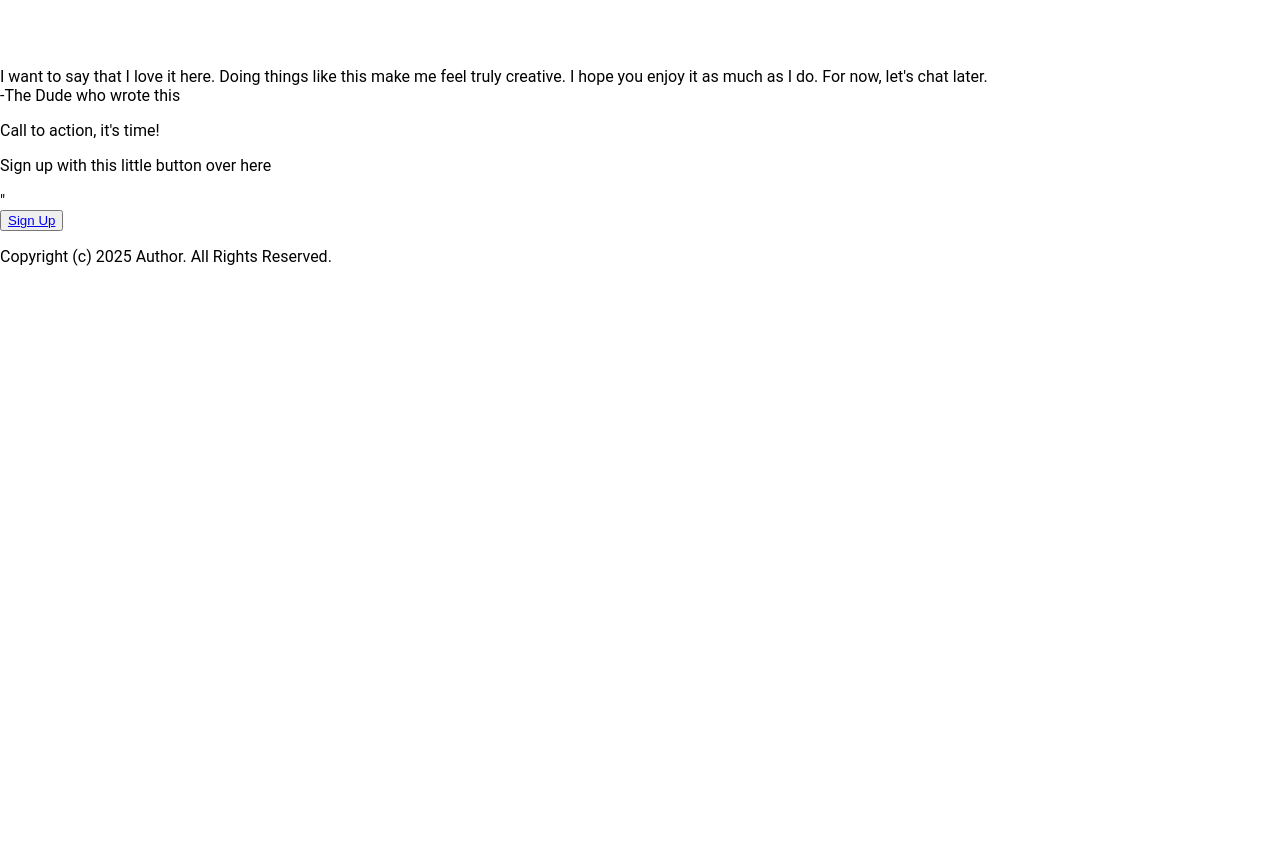
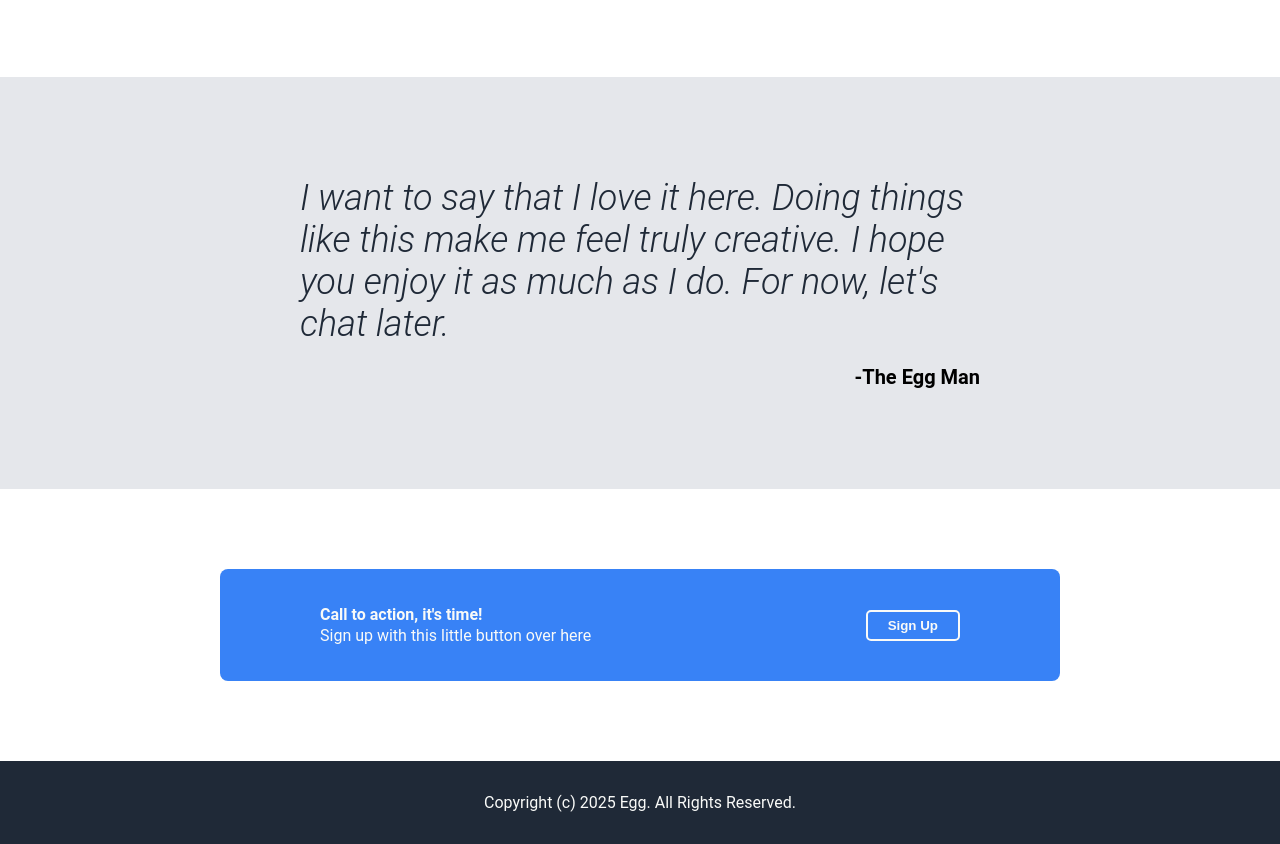
Before and after one commit to dltn761/odin-landing-page, a plain HTML site: page index.html in a window 1280 px wide. Shown: the part 921-1765 px from the top of the page. Before the commit the page ends 1203 px from the top, so only its background shows below. Drawn offline with Linux system fonts and the light colour scheme.

Commit message:
Completed CSS only Website
Got pretty close to the description from the Odin Project. Lots of fun
and can't wait to get into Javascript.

```diff
--- a/index.html
+++ b/index.html
@@ -53,18 +53,20 @@
     <div class="thirdquarter">
       <div class="inspiringtext">I want to say that I love it here. Doing things like this make me
       feel truly creative. I hope you enjoy it as much as I do. For now, let's chat later.</div>
-      <div class="textauthor">-The Dude who wrote this</div>
+      <div class="textauthor">-The Egg Man</div>
     </div>
     <div class="fourthquarter">
-      <div class="calltext">
-        <p class="biggertext">Call to action, it's time!</p>
-        <p class="smallertext">Sign up with this little button over here</p>"
-      </div>
-      <div class="signup">
-        <button><a href="#">Sign Up</a></button>
+      <div class="bluebox">
+        <div class="calltext">
+          <p class="biggertext">Call to action, it's time!</p>
+          <p class="smallertext">Sign up with this little button over here</p>
+        </div>
+        <div class="signup">
+          <button><a href="#">Sign Up</a></button>
+        </div>
       </div>
       <div class="footer">
-        <p>Copyright (c) 2025 Author. All Rights Reserved.</p>
+        <p>Copyright (c) 2025 Egg. All Rights Reserved.</p>
       </div>
     </div>
   </body>
--- a/style.css
+++ b/style.css
@@ -105,4 +105,75 @@ li {
   flex-direction: column;
   align-items: center;
   text-align: center;
+  gap: 10px;
 }
+
+.imagetext {
+  font-size: 16px;
+  color: #787F89;
+}
+
+.thirdquarter {
+  display: flex;
+  flex-direction: column;
+  background-color: #E5E7EB;
+  padding: 100px 300px;
+  gap: 20px;
+}
+
+.inspiringtext {
+  font-size: 36px;
+  font-weight: 300;
+  font-style: italic;
+  color: #1F2937;
+}
+
+.textauthor {
+  text-align: end;
+  font-weight: bold;
+  font-size: 20px;
+}
+
+.footer {
+  background-color: #1F2937;
+  color: #F9FAF8;
+  padding: 16px;
+  text-align: center;
+}
+
+.bluebox {
+  background-color: #3882F6;
+  padding: 20px 100px;
+  margin: 80px 220px;
+  display: flex;
+  justify-content: space-between;
+  align-items: center;
+  border-radius: 8px;
+}
+
+.calltext {
+  color: #F9FAF8;
+}
+
+.biggertext {
+  font-weight: bold;
+  margin-bottom: 0px;
+}
+
+.smallertext {
+  margin-top: 2px;
+}
+
+.signup button {
+  background-color: #3882F6;
+  border: 2px solid #F9FAF8;
+  border-radius: 5px;
+  padding: 6px;
+}
+
+.signup a {
+  text-decoration: none;
+  color: #F9FAF8;
+  padding: 14px;
+  font-weight: bold;
+}
```
